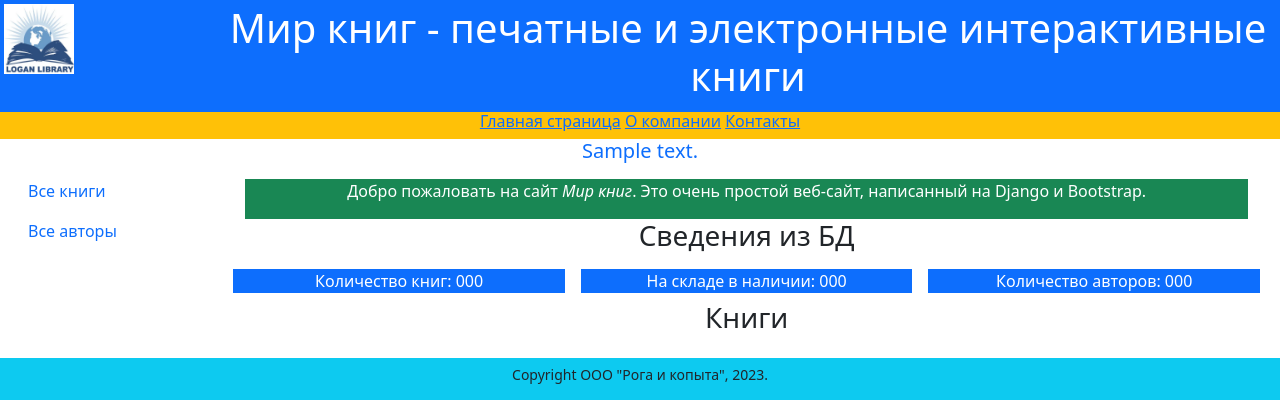
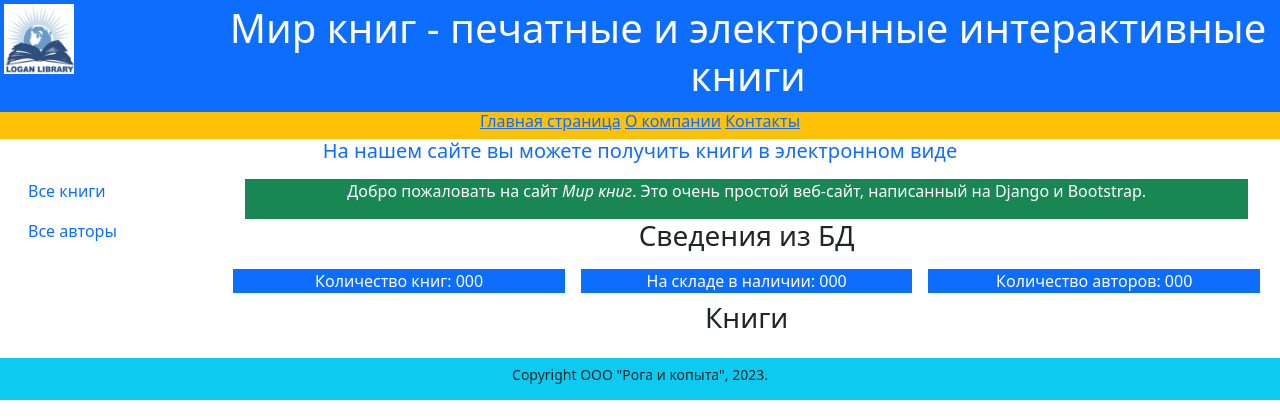
Before and after one commit to Comandosss/the-world-of-books, a Django app: template world_books/templates/catalog/index.html in a window 1280 px wide. Shown: the top 420 px of the page. Run offline with Django 4.2, Linux system fonts and the light colour scheme; the template is opened without the code that fills it: most values are stand-ins (such as "Sample title", 1, 10 or a date in 2020); some libraries are stand-ins or nearby versions.

Commit message:
replaced text_head with text

```diff
--- a/world_books/templates/catalog/index.html
+++ b/world_books/templates/catalog/index.html
@@ -1,7 +1,7 @@
 {% extends "base.html" %}
 {% block title %}Мир книг{% endblock title %}
 {% block header %}
-    <h5>{{ text_head }}</h5>
+    <h5>На нашем сайте вы можете получить книги в электронном виде</h5>
 {% endblock header %}
 {% block content %}
     <div class="container-fluid text-center my-2">
```
